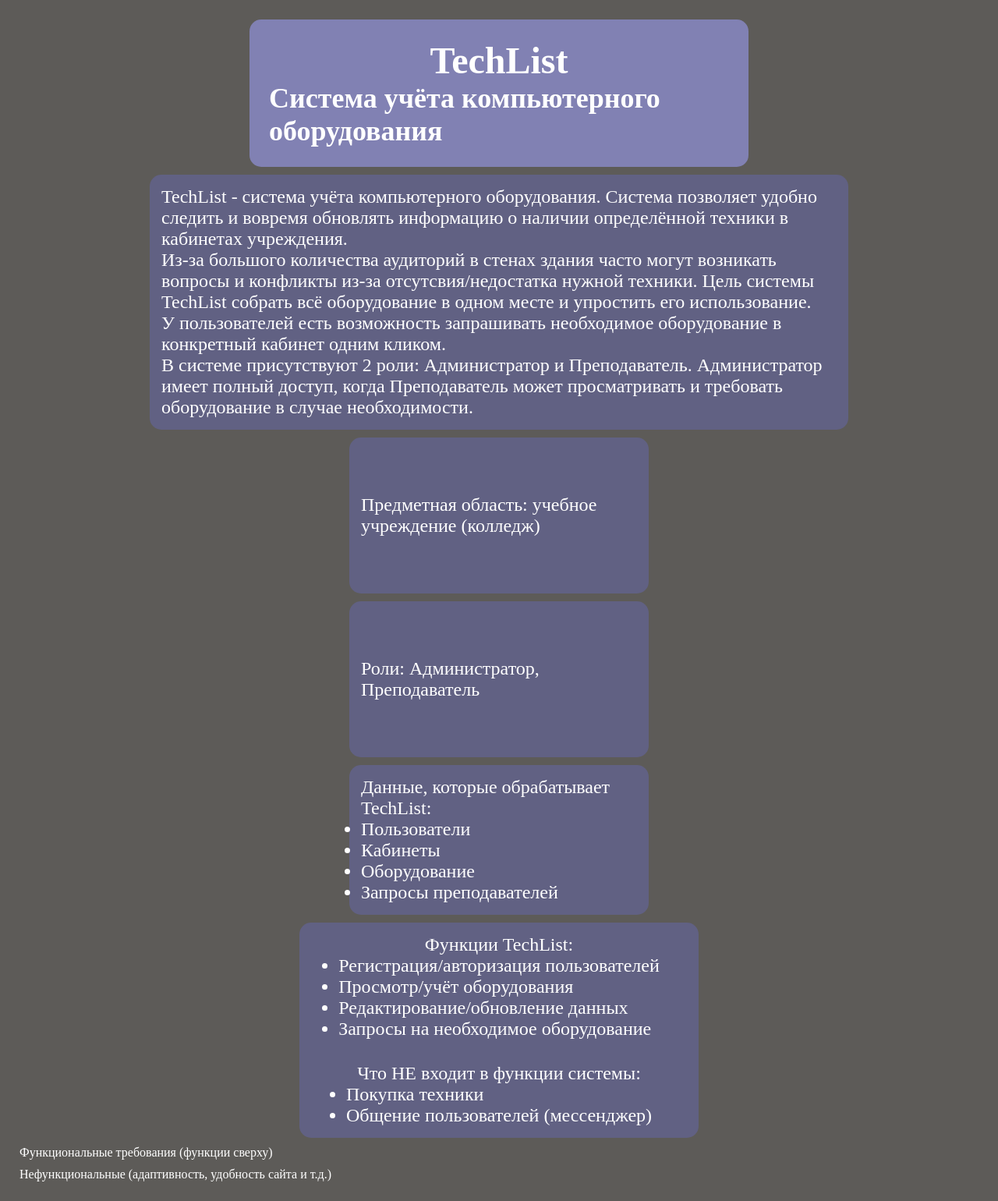
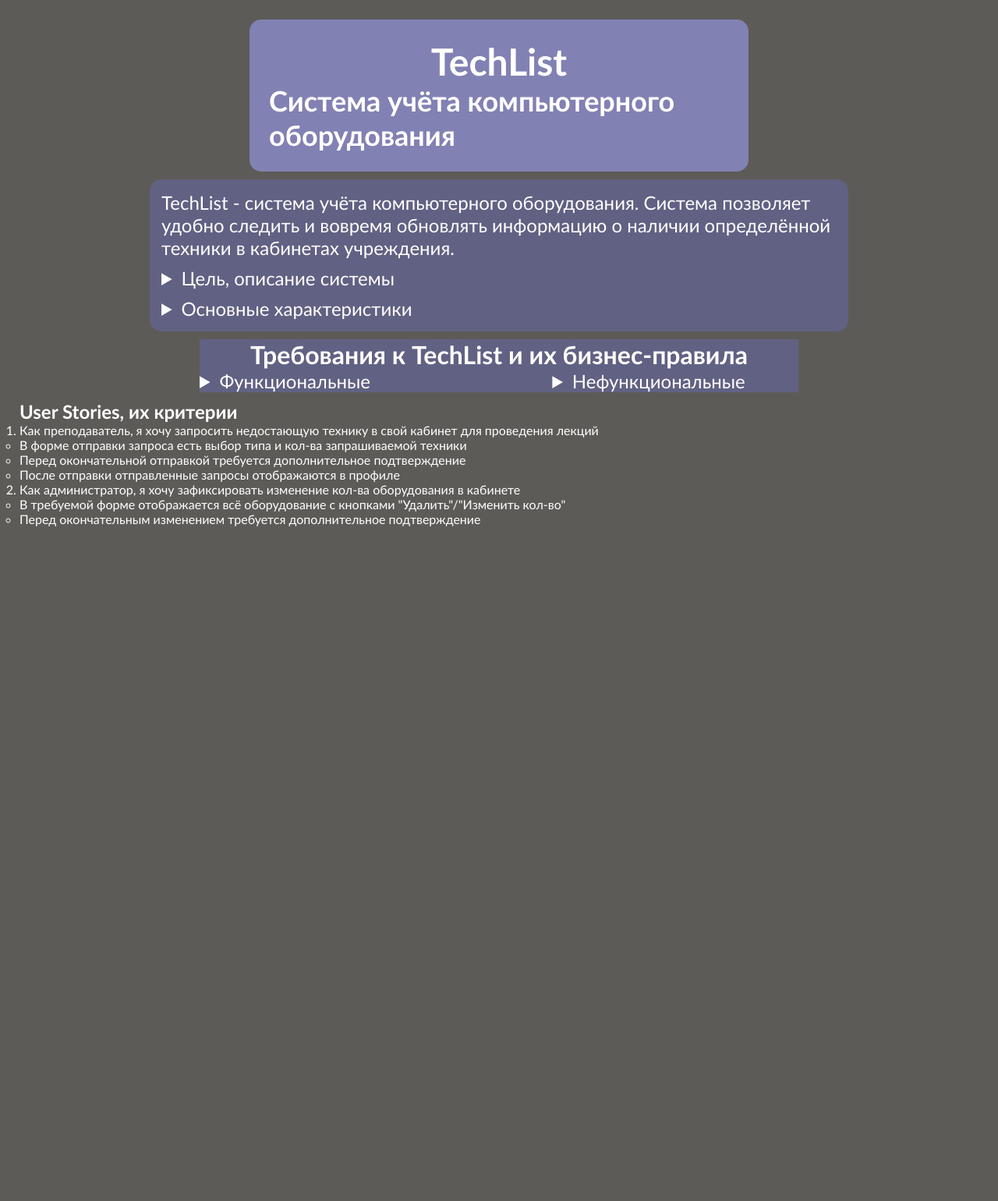
Before and after one commit to Erifile/TechList, a PHP site: page /UchetChernenilov/index.html in a window 1280 px wide. Shown: the whole page at 78% size. After the commit the page ends 675 px from the top, so only its background shows below. Run offline with PHP 8.4, Linux system fonts and the light colour scheme.

Commit message:
Add files via upload

```diff
--- a/UchetChernenilov/css/indexstyle.css
+++ b/UchetChernenilov/css/indexstyle.css
@@ -4,6 +4,14 @@
     margin: 0;
     padding: 0;
 }
+
+/* Разрешаем браузеру анимировать ключевое слово auto (высоту) */
+html
+{
+  interpolate-size: allow-keywords;
+}
+
+
 body
 {
     display: flex;
@@ -14,14 +22,43 @@ body
     background-color: rgb(93, 91, 88);
     color: white;
     gap: 10px;
+    font-family:'Gill Sans', 'Gill Sans MT', Calibri, 'Trebuchet MS', sans-serif
+
+
+
 }
+details
+{
+  overflow: hidden; /* Прячем вылезающий контент при анимации */
+}
+
+/* псевдоэлемент ::details-content находит всё содержимое <details>,
+за исключением самого заголовка <summary> */
+
+/* content-visibility управляет тем, рендерит ли браузер контент.
+
+allow-discrete заставляет браузер не выключать отображение контента мгновенно,
+а подождать 0.3 секунды, пока идет анимация высоты. */
+
+details::details-content
+{
+  transition: height 0.4s ease-out, content-visibility 0.4s allow-discrete;
+  height: 0px;
+}
+
+/* Фиксируем высоту в открытом состоянии */
+details[open]::details-content
+{
+  height: auto;
+}
+
 
 .header, .general, .subj-area, .roles
 {
     display: flex;
     flex-direction: column;
 }
-.header, .general, .subj-area, .roles, .data, .functions
+.header, .general, .data, .functions
 {
     align-self: center; /* по центру body */
     border-radius: 15px;
@@ -43,18 +80,23 @@ body
     background-color: rgb(97, 97, 131);
     padding: 15px;
     font-size: x-large;
+    gap: 10px;
+}
+.general h2
+{
+    justify-self: center;
+    align-self: center;
 }
 
-.subj-area, .roles
+
+/* .subj-area, .roles
 {
-    width: 30vw;
-    height: 200px;
     justify-content: center;
-    align-items: center;
-    background-color: rgb(97, 97, 131);
+    /* align-content: center; */
+    /* background-color: rgb(97, 97, 131);
     padding: 15px;
-    font-size: x-large;
-}
+    font-size: x-large; */
+/* } */
 
 .data
 {
@@ -68,20 +110,80 @@ body
     font-size: x-large;
 }
 
-.functions
+
+.requirements
+{
+    background-color: rgb(97, 97, 131);
+    display: flex;
+    flex-direction: column;
+    width: 60vw;
+    align-self: center;
+}
+.requirements h1
+{
+    text-align: center;
+}
+.reqWrap
 {
     display: flex;
     flex-direction: row;
-    flex-wrap: wrap; /* переносит контент (список) ниже при уменьш. размера блока */
+    width: 100%;
+    /* unfunc/func будут занимать только свою естественную высоту
+    до этого func растягивал высоту unfunc до своей (align-items:stretch)
+    и анимация ломалась*/
+    align-items: flex-start;
+
+}
+
+.functionality, .unfunctionality
+{
+    overflow: clip;
     width: 40vw;
-    height: auto;
-    justify-content: center;
+
     background-color: rgb(97, 97, 131);
-    padding: 15px;
+}
+
+.functionality::details-content, .unfunctionality::details-content
+{
+    transition: height 0.4s ease-out, content-visibility 0.4s allow-discrete;
+    height: 0px;
+    /* Переносим всю флекс-логику и падинги внутрь скрытого контейнера,
+    т.к display: flex на <details> конфликтует с плавной анимацией*/
+    display: flex;
+    flex-direction: column;
+    flex-wrap: wrap;
+}
+.functionality[open]::details-content, .unfunctionality[open]::details-content
+{
+  height: auto;
+}
+
+.functionality, details summary
+{
     font-size: x-large;
-    gap: 30px;
+    align-self: center;
 }
-.functions p
+.unfunctionality summary
+{
+    font-size: x-large;
+    justify-self: center;
+}
+.functionality ul
+{
+    font-size: large;
+    list-style-type: none;
+    padding: 0px;
+}
+.functionality ul ul
+{
+    list-style-type: circle;
+}
+.functionality p
 {
     justify-self: center;
 }
+
+.requirements
+{
+
+}
--- a/UchetChernenilov/index.html
+++ b/UchetChernenilov/index.html
@@ -14,18 +14,30 @@
     </div>
 
     <div class="general">
+
         <p>TechList - система учёта компьютерного оборудования. Система позволяет удобно следить и вовремя обновлять информацию о наличии определённой техники в кабинетах учреждения.
+
+        <details>
+            <summary>Цель, описание системы</summary>
             <p>Из-за большого количества аудиторий в стенах здания часто могут возникать вопросы и конфликты из-за отсутсвия/недостатка нужной техники. Цель системы TechList собрать всё оборудование в одном месте и упростить его использование.</p>
             <p>У пользователей есть возможность запрашивать необходимое оборудование в конкретный кабинет одним кликом.
             <br>В системе присутствуют 2 роли: Администратор и Преподаватель. Администратор имеет полный доступ, когда Преподаватель может просматривать и требовать оборудование в случае необходимости.</p>
-    </div>
-    <div class="subj-area">
+        </details>
+
+
+
+
+
+        <details>
+            <summary>Основные характеристики</summary>
+
+        <!-- <div class="subj-area"> -->
             <p>Предметная область: учебное учреждение (колледж)</p>
-    </div>
+        <!-- </div> -->
 
-    <div class="roles">
+        <!-- <div class="roles"> -->
             <p>Роли: Администратор, Преподаватель</p>
-    </div>
+        <!-- </div> -->
 
             <div class="data">
                 <ul>
@@ -36,24 +48,115 @@
                     <li>Запросы преподавателей</li>
                 </ul>
             </div>
+        </details>
 
-    <div class="functions">
+
+    </div>
+
+
+
+
+    </ul>
+
+    </div>
+
+    <div class="requirements">
+
+        <h1>Требования к TechList и их бизнес-правила</h1>
+
+
+        <div class="reqWrap">
+            <details class="functionality">
+                <summary>Функциональные</summary>
+
             <ul>
-        <p>Функции TechList:</p>
-        <li>Регистрация/авторизация пользователей</li>
-        <li>Просмотр/учёт оборудования</li>
-        <li>Редактирование/обновление данных</li>
-        <li>Запросы на необходимое оборудование</li>
+
+
+                <br>
+
+                <li>
+                    <ul>
+                        <details>
+                                <summary>Регистрация/авторизация пользователей</summary>
+                                <li>Хеширование пароля пользователя после отправки</li>
+                                <li>Обязательное заполнение email</li>
+                                <li>Хранение созданной сессии в течение 7 дней</li>
+                        </details>
+                    </ul>
+                </li>
+                <br>
+                <li>
+                    <ul>
+                        <details>
+                            <summary>Просмотр/учёт оборудования</summary>
+                            <li>Отображение кол-ва конкретного оборудования по всему учреждению</li>
+                            <li>Группировка оборудования по кабинетам</li>
+                        </details>
+                    </ul>
+                </li>
+                <br>
+                <li>
+                    <ul>
+                        <details>
+                            <summary>Редактирование/обновление данных</summary>
+                            <li>Возможность изменения статуса кабинета в зависимости от достатка техники</li>
+                            <li>Отмена действий в случае ошибки</li>
+                        </details>
+                    </ul>
+                </li>
+                <br>
+                <li>
+                    <ul>
+                        <details>
+                            <summary>Запросы на необходимое оборудование</summary>
+                            <li>Указание кабинета и требуемого оборудования в нужном количестве</li>
+                            <li>Поле для дополнительного комментария руководству</li>
+                        </details>
+                    </ul>
+                </li>
             </ul>
 
             <ul>
-        <p>Что НЕ входит в функции системы:</p>
+                <h3>Что НЕ входит в функции системы:</h3>
                 <li>Покупка техники</li>
                 <li>Общение пользователей (мессенджер)</li>
             </ul>
+        </details>
+
+            <details class="unfunctionality">
+                <summary>Нефункциональные</summary>
+
+                <ul>
+                    <li>Лаконичный, современный дизайн</li>
+                    <li>Видимость всех необходимых блоков как на ПК, так и на телефонах</li>
+                    <li>Возможность смены пароля аккаунта</li>
+                </ul>
+            </details>
+        </div>
     </div>
 
-    <div>Функциональные требования (функции сверху)</div>
-    <div>Нефункциональные (адаптивность, удобность сайта и т.д.)</div>
+    <div class="user-story">
+        <h2>User Stories, их критерии</h2>
+
+        <ol>
+            <li>
+                <ul>
+                    <p>Как преподаватель, я хочу запросить недостающую технику в свой кабинет для проведения лекций</p>
+                    <li>В форме отправки запроса есть выбор типа и кол-ва запрашиваемой техники</li>
+                    <li>Перед окончательной отправкой требуется дополнительное подтверждение</li>
+                    <li>После отправки отправленные запросы отображаются в профиле</li>
+                </ul>
+            </li>
+            <li>
+                <ul>
+                    <p>Как администратор, я хочу зафиксировать изменение кол-ва оборудования в кабинете</p>
+                    <li>В требуемой форме отображается всё оборудование с кнопками "Удалить"/"Изменить кол-во"</li>
+                    <li>Перед окончательным изменением требуется дополнительное подтверждение</li>
+                </ul>
+            </li>
+
+
+        </ol>
+    </div>
 </body>
 </html>
```
Also changed, not shown: UchetChernenilov/chernovik.txt (added, +65 -0 lines), UchetChernenilov/TZ/5247054287764921981.jpg (added), UchetChernenilov/TZ/5247054287764921983.jpg (added), UchetChernenilov/TZ/5247054287764921985.jpg (added), UchetChernenilov/TZ/5247054287764921986.jpg (added), UchetChernenilov/TZ/5247054287764921987.jpg (added), UchetChernenilov/TZ/5247054287764921988.jpg (added), UchetChernenilov/TZ/5247054287764921989.jpg (added), UchetChernenilov/TZ/5247054287764921990.jpg (added), UchetChernenilov/TZ/5247054287764921991.jpg (added), UchetChernenilov/TZ/5247054287764921992.jpg (added), UchetChernenilov/TZ/5247054287764921993.jpg (added), UchetChernenilov/TZ/5247054287764921994.jpg (added), UchetChernenilov/TZ/5247054287764921995.jpg (added), 1 more files. Lines whose indentation alone changed are shown as unchanged.
